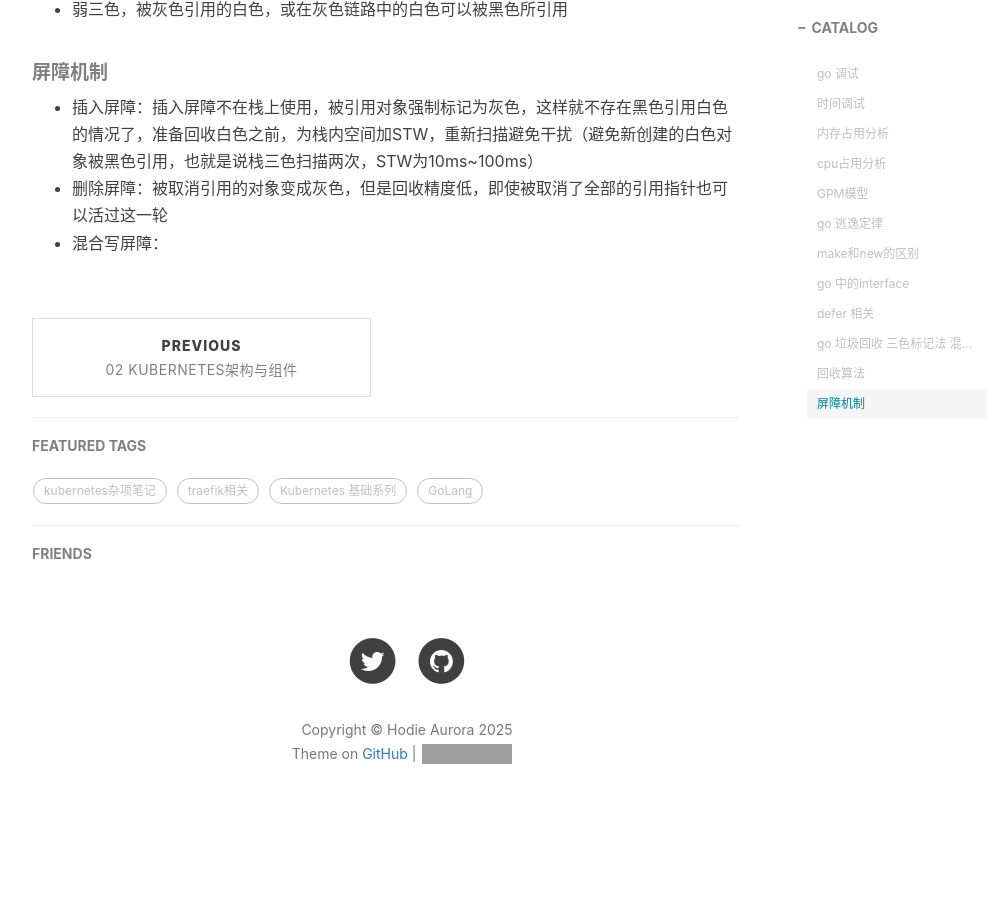
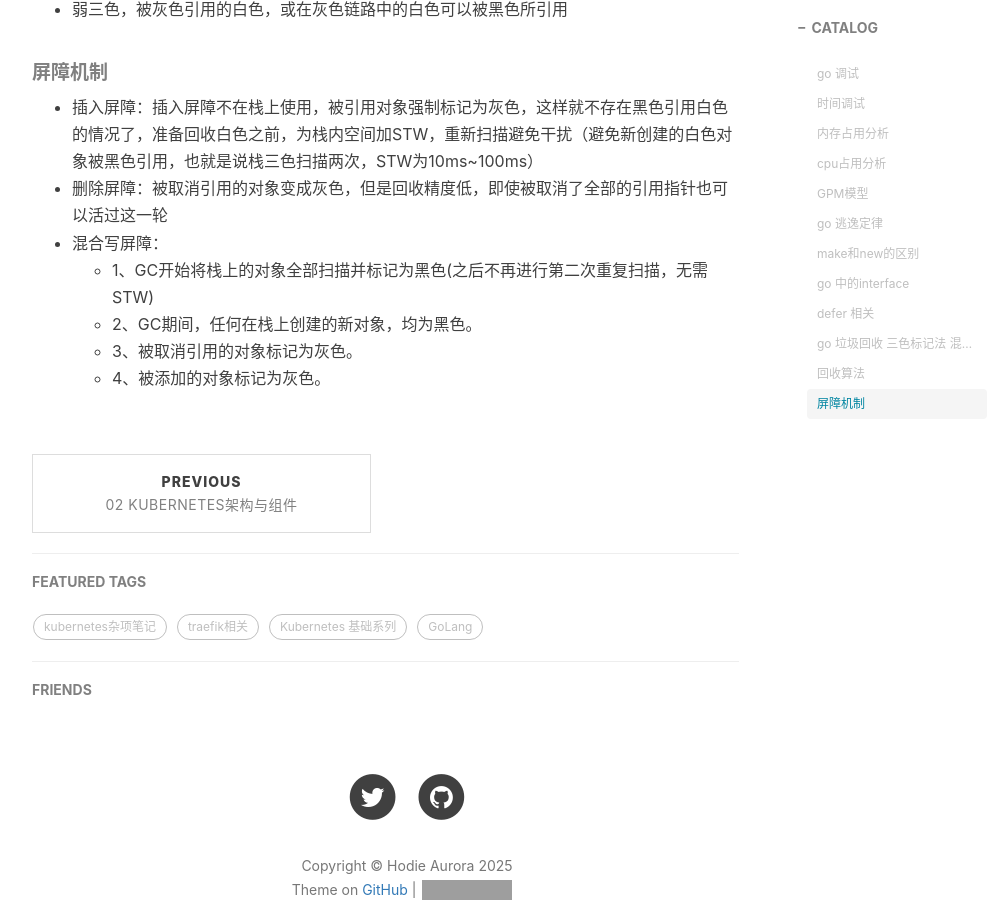
Before and after one commit to hodie-aurora/hodie-aurora.github.io, a Jekyll site: the page built from _posts/2025-05-19-01-GoLang杂项.md, in a window 1280 px wide and 900 px high, scrolled down 2620 px. Shown: the whole window, without its empty margins (233-1225 px from the left). Built offline with Jekyll 4.4.1, drawn with Linux system fonts in a browser that asks for light colours; nearby versions of some CDN libraries; comment, search, counter and statistics services are not loaded; before the commit the page ends 3478 px from its top, so only the background shows below that; grey boxes are pictures that could not be loaded.

Commit message:
about golang

```diff
--- a/_posts/2025-05-19-01-GoLang杂项.md
+++ b/_posts/2025-05-19-01-GoLang杂项.md
@@ -61,6 +61,7 @@ tags:						#标签
 #### go 中的interface
 
 interface 是方法声明的集合
+
 * 任何类型的对象实现了在interface 接口中声明的全部方法，则表明该类型实现了该接口。
 * interface 可以作为一种数据类型，实现了该接口的任何对象都可以给对应的接口类型变量赋值。
 
@@ -89,3 +90,7 @@ interface 是方法声明的集合
 * 插入屏障：插入屏障不在栈上使用，被引用对象强制标记为灰色，这样就不存在黑色引用白色的情况了，准备回收白色之前，为栈内空间加STW，重新扫描避免干扰（避免新创建的白色对象被黑色引用，也就是说栈三色扫描两次，STW为10ms~100ms）
 * 删除屏障：被取消引用的对象变成灰色，但是回收精度低，即使被取消了全部的引用指针也可以活过这一轮
 * 混合写屏障：
+  * 1、GC开始将栈上的对象全部扫描并标记为黑色(之后不再进行第二次重复扫描，无需STW)
+  * 2、GC期间，任何在栈上创建的新对象，均为黑色。
+  * 3、被取消引用的对象标记为灰色。
+  * 4、被添加的对象标记为灰色。
```
